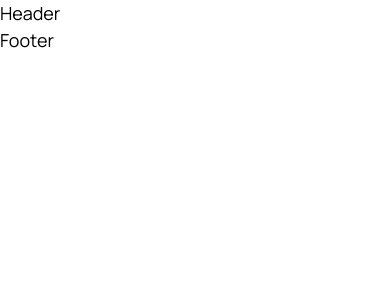
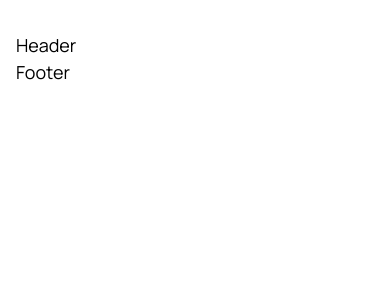
Before and after one commit to mauLovera/frontend-mentor--workit-landing-page, a Next.js app: page / in a window 390 px wide. Shown: the top 300 px of the page. Built offline with nearby package versions, Linux system fonts and the light colour scheme.

Commit message:
feat: responsive global padding

```diff
--- a/src/app/layout.tsx
+++ b/src/app/layout.tsx
@@ -1,27 +1,29 @@
-import type { Metadata } from "next"
+import type { Metadata } from "next";
 
-import "./globals.css"
-import { sans } from "@/fonts"
-import Header from "@/components/Header"
-import Footer from "@/components/Footer"
+import "./globals.css";
+import { sans } from "@/fonts";
+import Header from "@/components/Header";
+import Footer from "@/components/Footer";
 
 export const metadata: Metadata = {
   title: "Frontend Mentor | Workit Landing Page",
   description: "Data tailored to your needs",
-}
+};
 
 export default function RootLayout({
   children,
 }: Readonly<{
-	children: React.ReactNode
+  children: React.ReactNode;
 }>) {
   return (
     <html lang="en">
-			<body className={sans.className}>
+      <body
+        className={`${sans.className} flex min-h-screen flex-col bg-white px-4 md:pt-14 pt-8 sm:px-10 md:px-[160px]`}
+      >
         <Header />
         {children}
         <Footer />
       </body>
     </html>
-	)
+  );
 }
```
Lines whose indentation alone changed are shown as unchanged.
